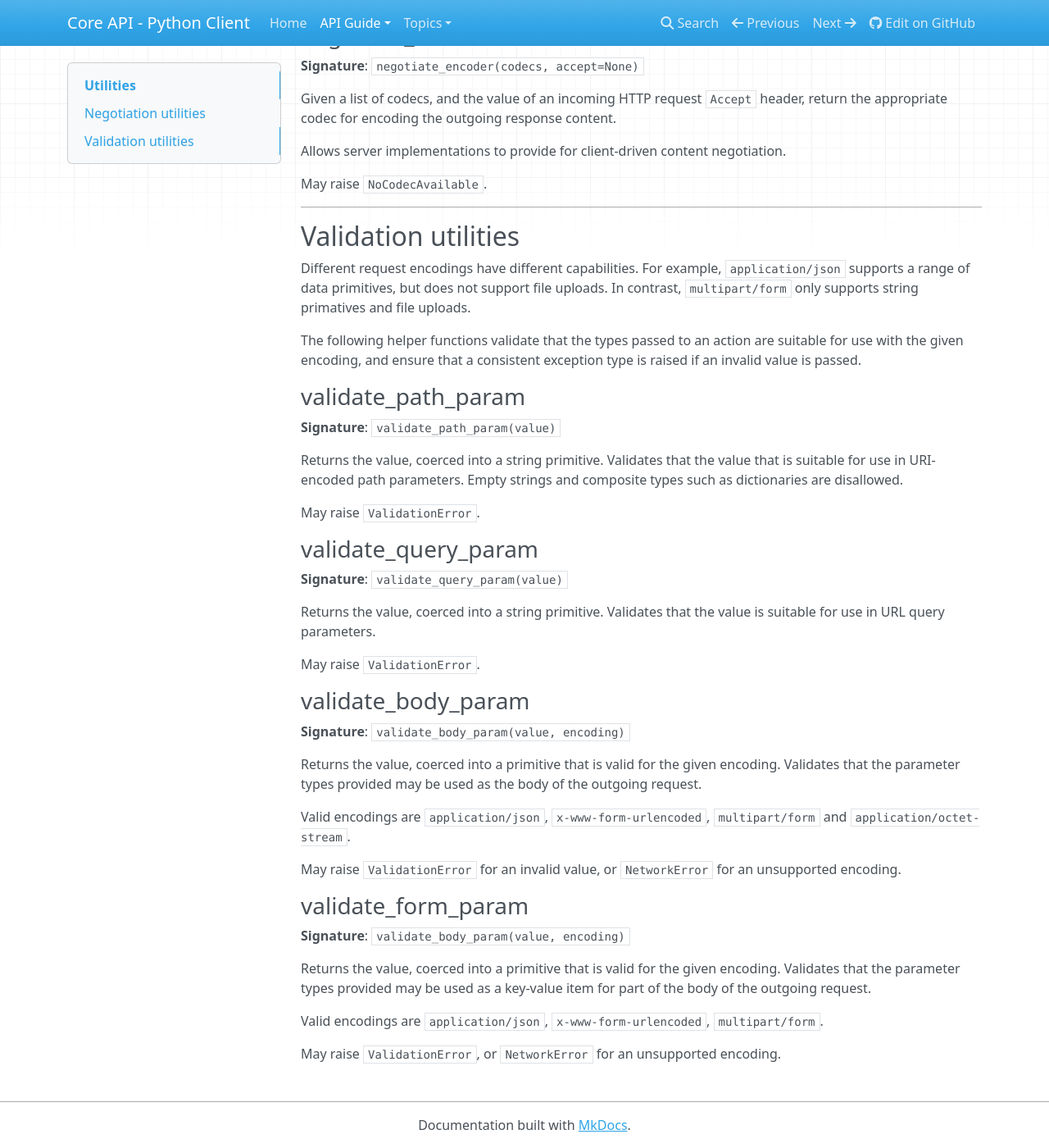
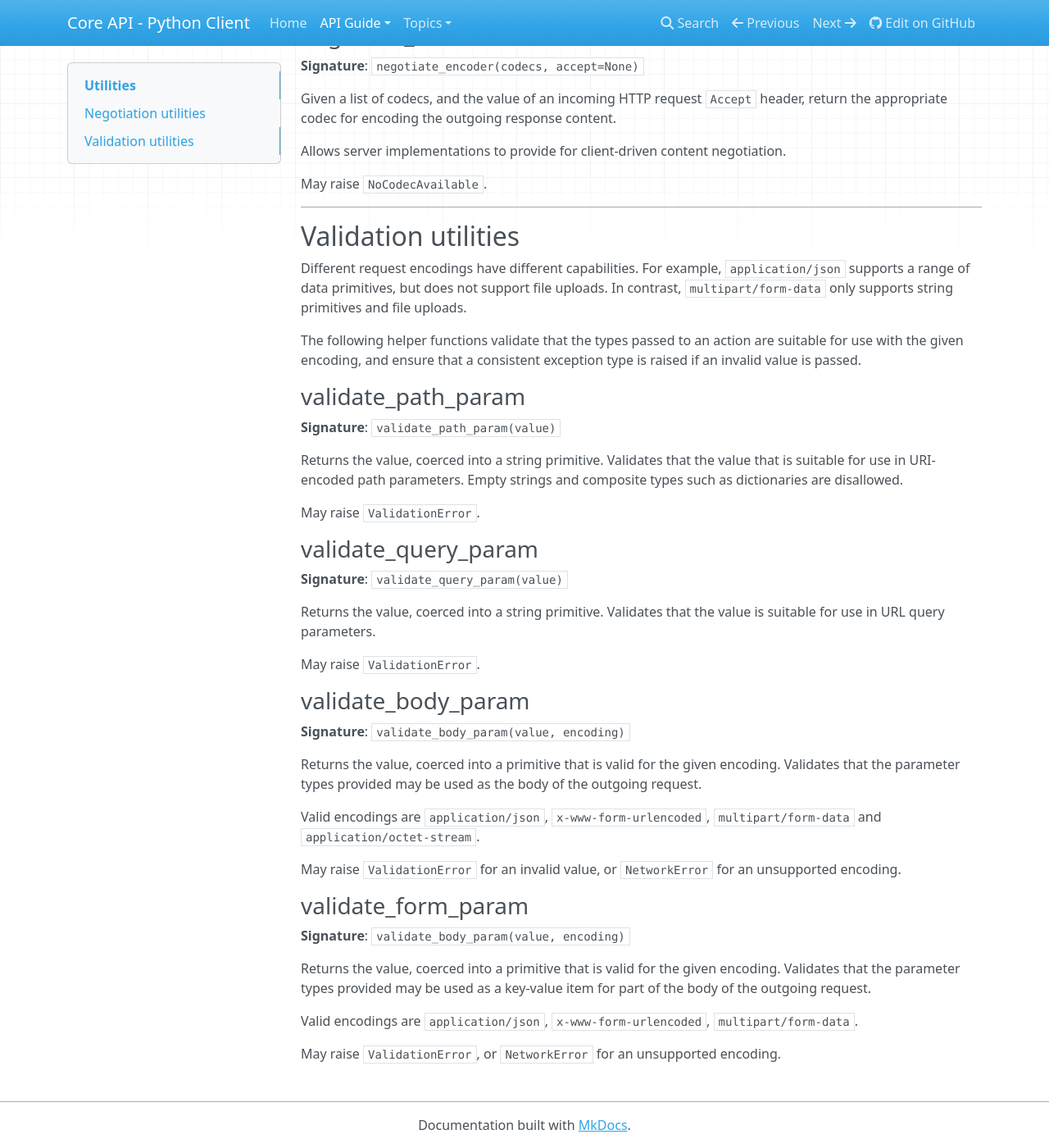
Before and after one commit to core-api/python-client, an MkDocs documentation site: the page built from docs/api-guide/utils.md, in a window 1280 px wide and 1400 px high, scrolled down 647 px. Shown: the whole window at 82% size. Built offline with MkDocs 1.6.1, drawn with Linux system fonts in a browser that asks for light colours; nearby versions of some CDN libraries; old or Windows-style settings are respelled for this version of MkDocs.

Commit message:
Fix multipart encoding content-type

```diff
--- a/docs/api-guide/utils.md
+++ b/docs/api-guide/utils.md
@@ -45,7 +45,7 @@ May raise `NoCodecAvailable`.
 
 Different request encodings have different capabilities. For example, `application/json`
 supports a range of data primitives, but does not support file uploads. In contrast,
-`multipart/form` only supports string primatives and file uploads.
+`multipart/form-data` only supports string primitives and file uploads.
 
 The following helper functions validate that the types passed to an action are suitable
 for use with the given encoding, and ensure that a consistent exception type is raised
@@ -73,7 +73,7 @@ May raise `ValidationError`.
 
 Returns the value, coerced into a primitive that is valid for the given encoding. Validates that the parameter types provided may be used as the body of the outgoing request.
 
-Valid encodings are `application/json`, `x-www-form-urlencoded`, `multipart/form` and `application/octet-stream`.
+Valid encodings are `application/json`, `x-www-form-urlencoded`, `multipart/form-data` and `application/octet-stream`.
 
 May raise `ValidationError` for an invalid value, or `NetworkError` for an unsupported encoding.
 
@@ -83,6 +83,6 @@ May raise `ValidationError` for an invalid value, or `NetworkError` for an unsup
 
 Returns the value, coerced into a primitive that is valid for the given encoding. Validates that the parameter types provided may be used as a key-value item for part of the body of the outgoing request.
 
-Valid encodings are `application/json`, `x-www-form-urlencoded`, `multipart/form`.
+Valid encodings are `application/json`, `x-www-form-urlencoded`, `multipart/form-data`.
 
 May raise `ValidationError`, or `NetworkError` for an unsupported encoding.
```
Also changed, not shown: docs/api-guide/transports.md (+1 -1 lines), 3 other files.
